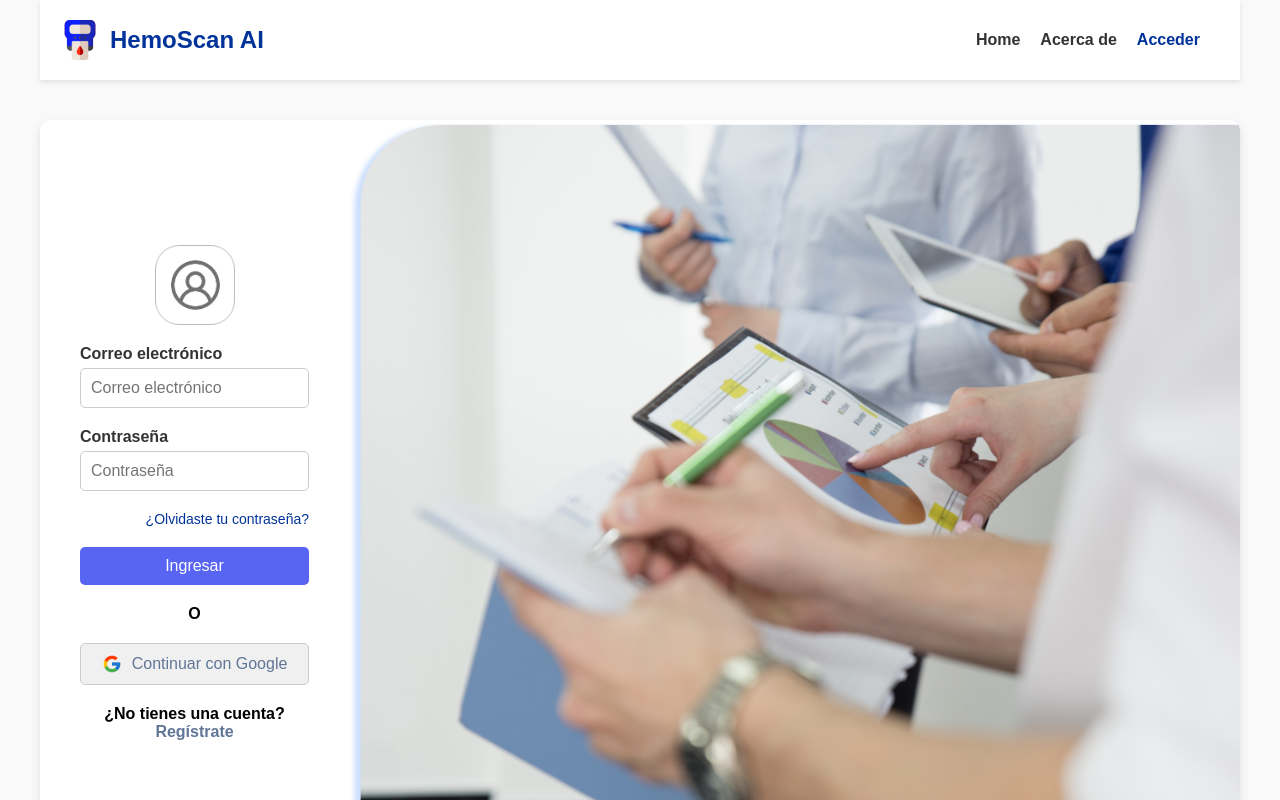
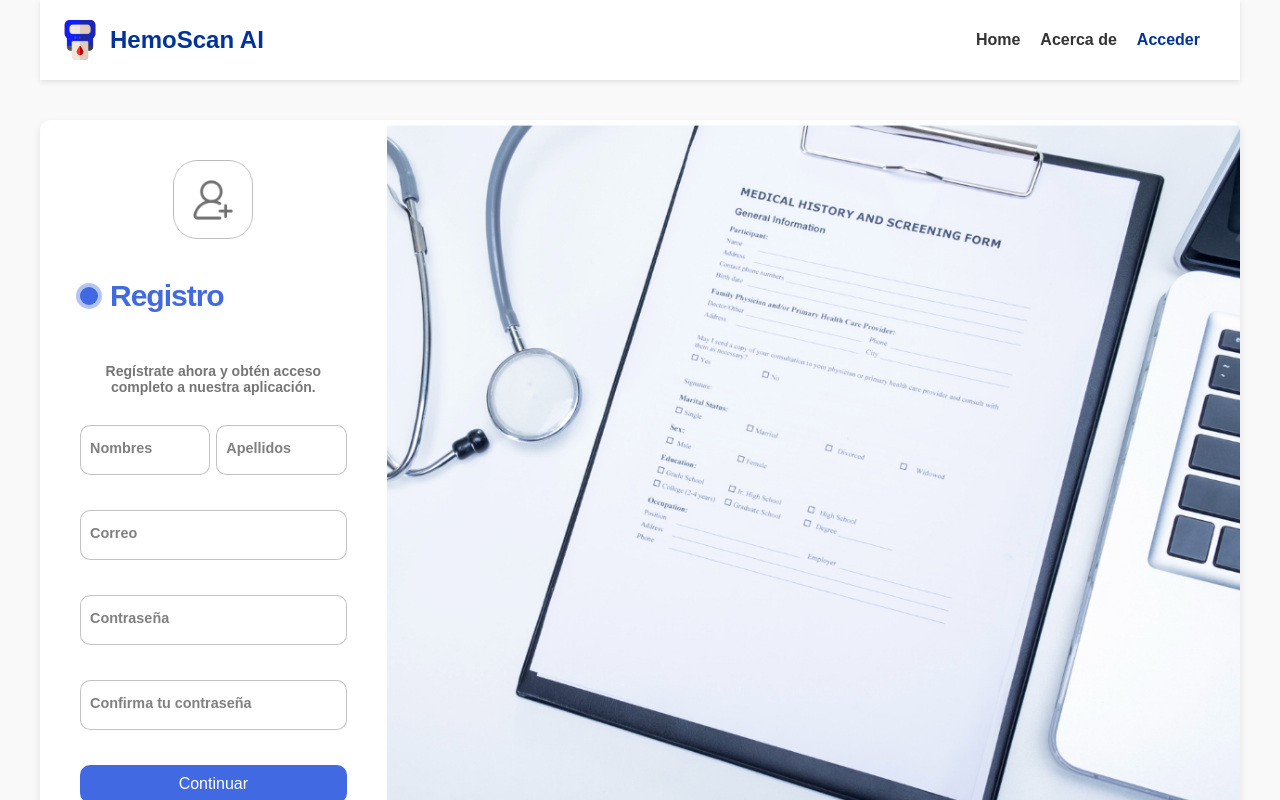
Before and after one commit to JiovannyVega/HemoScan, a React (Create React App) app: page /login in a window 1280 px wide. Shown: the top 800 px of the page. Built offline with nearby package versions, Linux system fonts and the light colour scheme.

Commit message:
Se tradijeron las paginas de Home y Login

```diff
--- a/package.json
+++ b/package.json
@@ -8,6 +8,7 @@
     "@testing-library/user-event": "^13.5.0",
     "react": "^18.3.1",
     "react-dom": "^18.3.1",
+    "react-router-dom": "^6.26.2",
     "react-scripts": "5.0.1",
     "web-vitals": "^2.1.4"
   },
@@ -34,5 +35,8 @@
       "last 1 firefox version",
       "last 1 safari version"
     ]
+  },
+  "devDependencies": {
+    "@babel/plugin-proposal-private-property-in-object": "^7.21.11"
   }
 }
--- /dev/null
+++ b/src/AboutPage.js
@@ -0,0 +1,12 @@
+import React from 'react';
+
+function AboutPage() {
+  return (
+    <div>
+      <h2>About Page</h2>
+      {/* Contenido de la página acerca de */}
+    </div>
+  );
+}
+
+export default AboutPage;
--- a/src/App.js
+++ b/src/App.js
@@ -1,5 +1,9 @@
 import React from 'react';
+import { BrowserRouter as Router, Route, Routes, Link } from 'react-router-dom';
 import './App.css';
+import LoginPage from './LoginPage.js';
+import HomePage from './HomePage';
+import AboutPage from './AboutPage';
 
 function Header() {
   return (
@@ -10,56 +14,27 @@ function Header() {
           <h1>HemoScan AI</h1>
         </div>
         <ul className="nav-links">
-          <li><a href="#">Home</a></li>
-          <li><a href="#">Acerca de</a></li>
-          <li><a href="#" className="active">Acceder</a></li>
+          <li><Link to="/">Home</Link></li>
+          <li><Link to="/about">Acerca de</Link></li>
+          <li><Link to="/login" className="active">Acceder</Link></li>
         </ul>
       </nav>
     </header>
   );
 }
 
-function LoginContainer() {
-  return (
-    <main>
-      <div className="login-container">
-        <div className="form-container">
-          <img
-            src={require('./assets/perfil-icono.png')}
-            alt="Profile Icon"
-            className="profile-icon"
-          />
-          <form>
-            <label htmlFor="email">Correo electrónico</label>
-            <input type="email" id="email" placeholder="Correo electrónico" />
-            <label htmlFor="password">Contraseña</label>
-            <input type="password" id="password" placeholder="Contraseña" />
-            <a href="#" className="forgot-password">¿Olvidaste tu contraseña?</a>
-            <button type="submit">Ingresar</button>
-          </form>
-          <p>O</p>
-          <button className="google-login">
-            <img src={require('./assets/google.png')} alt="Google" /> Continuar con Google
-          </button>
-          <p>
-            ¿No tienes una cuenta?
-            <a href="#" className="register-link">Regístrate</a>
-          </p>
-        </div>
-        <div className="image-container">
-          <img src={require('./assets/medicos.png')} alt="People Working" />
-        </div>
-      </div>
-    </main>
-  );
-}
-
 function App() {
   return (
-    <div className="App">
-      <Header />
-      <LoginContainer />
-    </div>
+    <Router>
+      <div className="App">
+        <Header />
+        <Routes>
+          <Route path="/" element={<HomePage />} />
+          <Route path="/about" element={<AboutPage />} />
+          <Route path="/login" element={<LoginPage />} />
+        </Routes>
+      </div>
+    </Router>
   );
 }
 
--- /dev/null
+++ b/src/HomePage.js
@@ -0,0 +1,38 @@
+import React from 'react';
+
+function HomePage() {
+    return (
+        <main>
+            <div className="login-container">
+                <div className="form-container">
+                    <img
+                        src={require('./assets/perfil-icono.png')}
+                        alt="Profile Icon"
+                        className="profile-icon"
+                    />
+                    <form>
+                        <label htmlFor="email">Correo electrónico</label>
+                        <input type="email" id="email" placeholder="Correo electrónico" />
+                        <label htmlFor="password">Contraseña</label>
+                        <input type="password" id="password" placeholder="Contraseña" />
+                        <a href="#" className="forgot-password">¿Olvidaste tu contraseña?</a>
+                        <button type="submit">Ingresar</button>
+                    </form>
+                    <p>O</p>
+                    <button className="google-login">
+                        <img src={require('./assets/google.png')} alt="Google" /> Continuar con Google
+                    </button>
+                    <p>
+                        ¿No tienes una cuenta?
+                        <a href="#" className="register-link">Regístrate</a>
+                    </p>
+                </div>
+                <div className="image-container">
+                    <img src={require('./assets/medicos.png')} alt="People Working" />
+                </div>
+            </div>
+        </main>
+    );
+}
+
+export default HomePage;
--- /dev/null
+++ b/src/LoginPage.css
@@ -0,0 +1,268 @@
+* {
+  margin: 0;
+  padding: 0;
+  box-sizing: border-box;
+}
+
+header {
+  width: 100%;
+  padding: 20px;
+  background-color: white;
+  box-shadow: 0 2px 5px rgba(0, 0, 0, 0.1);
+}
+
+body {
+  font-family: "Poppins", sans-serif;
+}
+
+nav {
+  display: flex;
+  justify-content: space-between;
+  align-items: center;
+  max-width: 1200px;
+  margin: 0 auto;
+}
+
+.logo {
+  display: flex;
+  align-items: center;
+}
+
+.logo img {
+  width: 40px;
+  margin-right: 10px;
+}
+
+.logo h1 {
+  font-size: 24px;
+  color: #003399;
+}
+
+.nav-links {
+  list-style: none;
+  display: flex;
+}
+
+.nav-links li {
+  margin-right: 20px;
+}
+
+.nav-links li a {
+  text-decoration: none;
+  color: #333;
+  font-weight: 600;
+}
+
+.nav-links li a.active {
+  color: #003399;
+}
+
+main {
+  display: flex;
+  justify-content: center;
+  align-items: center;
+  width: 100%;
+  max-width: 1200px;
+  margin: 40px auto;
+}
+
+/* form***************************************************** */
+/* From Uiverse.io by Yaya12085 */
+.form {
+  display: flex;
+  flex-direction: column;
+  gap: 10px;
+  max-width: 350px;
+  background-color: #fff;
+  padding: 0px;
+  border-radius: 20px;
+  position: relative;
+}
+
+.title {
+  font-size: 30px;
+  color: royalblue;
+  font-weight: 600;
+  letter-spacing: -1px;
+  position: relative;
+  display: flex;
+  align-items: center;
+  padding-left: 30px;
+}
+
+.title::before,
+.title::after {
+  position: absolute;
+  content: "";
+  height: 16px;
+  width: 16px;
+  border-radius: 50%;
+  left: 0px;
+  background-color: royalblue;
+}
+
+.title::before {
+  width: 18px;
+  height: 18px;
+  background-color: royalblue;
+}
+
+.title::after {
+  width: 18px;
+  height: 18px;
+  animation: pulse 1s linear infinite;
+}
+
+.message,
+.signin {
+  color: rgba(88, 87, 87, 0.822);
+  font-size: 14px;
+}
+
+.signin {
+  text-align: center;
+}
+
+.signin a {
+  color: royalblue;
+}
+
+.signin a:hover {
+  text-decoration: underline royalblue;
+}
+
+.flex {
+  display: flex;
+  width: 100%;
+  gap: 6px;
+}
+
+.form label {
+  position: relative;
+  flex: 1;
+}
+
+.form label .input {
+  width: 100%;
+  padding: 10px 10px 20px 10px;
+  outline: 0;
+  border: 1px solid rgba(105, 105, 105, 0.397);
+  border-radius: 10px;
+}
+
+.form label .input + span {
+  position: absolute;
+  left: 10px;
+  top: 15px;
+  color: grey;
+  font-size: 0.9em;
+  cursor: text;
+  transition: 0.3s ease;
+}
+
+.form label .input:placeholder-shown + span {
+  top: 15px;
+  font-size: 0.9em;
+}
+
+.form label .input:focus + span,
+.form label .input:valid + span {
+  top: 30px;
+  font-size: 0.7em;
+  font-weight: 600;
+}
+
+.form label .input:valid + span {
+  color: green;
+}
+
+.submit {
+  border: none;
+  outline: none;
+  background-color: royalblue;
+  padding: 10px;
+  border-radius: 10px;
+  color: #fff;
+  font-size: 16px;
+  transform: 0.3s ease;
+}
+
+.submit:hover {
+  background-color: rgb(56, 90, 194);
+}
+
+@keyframes pulse {
+  from {
+    transform: scale(0.9);
+    opacity: 1;
+  }
+
+  to {
+    transform: scale(1.8);
+    opacity: 0;
+  }
+}
+/* form***************************************************** */
+
+.login-container {
+  display: flex;
+  background-color: white;
+  box-shadow: 0 4px 8px rgba(0, 0, 0, 0.1);
+  border-radius: 10px;
+  overflow: hidden;
+}
+
+.form-container {
+  padding: 40px;
+  display: flex;
+  flex-direction: column;
+  justify-content: center;
+}
+
+.profile-icon {
+  width: 80px;
+  margin: 0 auto 20px;
+}
+
+p {
+  text-align: center;
+  margin: 20px 0;
+  font-weight: 600;
+}
+
+.google-login {
+  display: flex;
+  align-items: center;
+  justify-content: center;
+  padding: 10px;
+  background-color: #f0f0f0;
+  border: 1px solid #ccc;
+  border-radius: 5px;
+  cursor: pointer;
+  color: #617597;
+}
+
+.google-login img {
+  width: 20px;
+  margin-right: 10px;
+}
+
+.google-login:hover {
+  background-color: #e0e0e0;
+  color: #4a4a4a;
+}
+
+@media (min-width: 768px) {
+  .form label .input {
+    width: 100%;
+  }
+  .image-container {
+    display: block;
+  }
+
+  .image-container img {
+    width: 100%;
+    height: 100%;
+    object-fit: cover;
+  }
+}
--- /dev/null
+++ b/src/LoginPage.js
@@ -0,0 +1,58 @@
+import React from 'react';
+import perfilIcono from './assets/registro-icono.png';
+import googleIcon from './assets/google.png';
+import medicosImage from './assets/698.png';
+import './LoginPage.css';
+
+function LoginPage() {
+    return (
+        <main>
+            <div className="login-container">
+                <div className="form-container">
+                    <img
+                        src={perfilIcono}
+                        alt="Profile Icon"
+                        className="profile-icon"
+                    />
+                    <form className="form">
+                        <p className="title">Registro</p>
+                        <p className="message">Regístrate ahora y obtén acceso completo a nuestra aplicación.</p>
+                        <div className="flex">
+                            <label>
+                                <input required placeholder="" type="text" className="input" />
+                                <span>Nombres</span>
+                            </label>
+                            <label>
+                                <input required placeholder="" type="text" className="input" />
+                                <span>Apellidos</span>
+                            </label>
+                        </div>
+                        <label>
+                            <input required placeholder="" type="text" className="input" />
+                            <span>Correo</span>
+                        </label>
+                        <label>
+                            <input required placeholder="" type="password" className="input" />
+                            <span>Contraseña</span>
+                        </label>
+                        <label>
+                            <input required placeholder="" type="password" className="input" />
+                            <span>Confirma tu contraseña</span>
+                        </label>
+                        <button className="submit">Continuar</button>
+                        <p className="signin">¿Ya tienes una cuenta? <a href="#">Inicia sesión</a></p>
+                    </form>
+                    <p>O</p>
+                    <button className="google-login">
+                        <img src={googleIcon} alt="Google" /> Continuar con Google
+                    </button>
+                </div>
+                <div className="image-container">
+                    <img src={medicosImage} alt="People Working" />
+                </div>
+            </div>
+        </main>
+    );
+}
+
+export default LoginPage;
```
Also changed, not shown: 1 other file (tests, documents, lock files or other folders).
